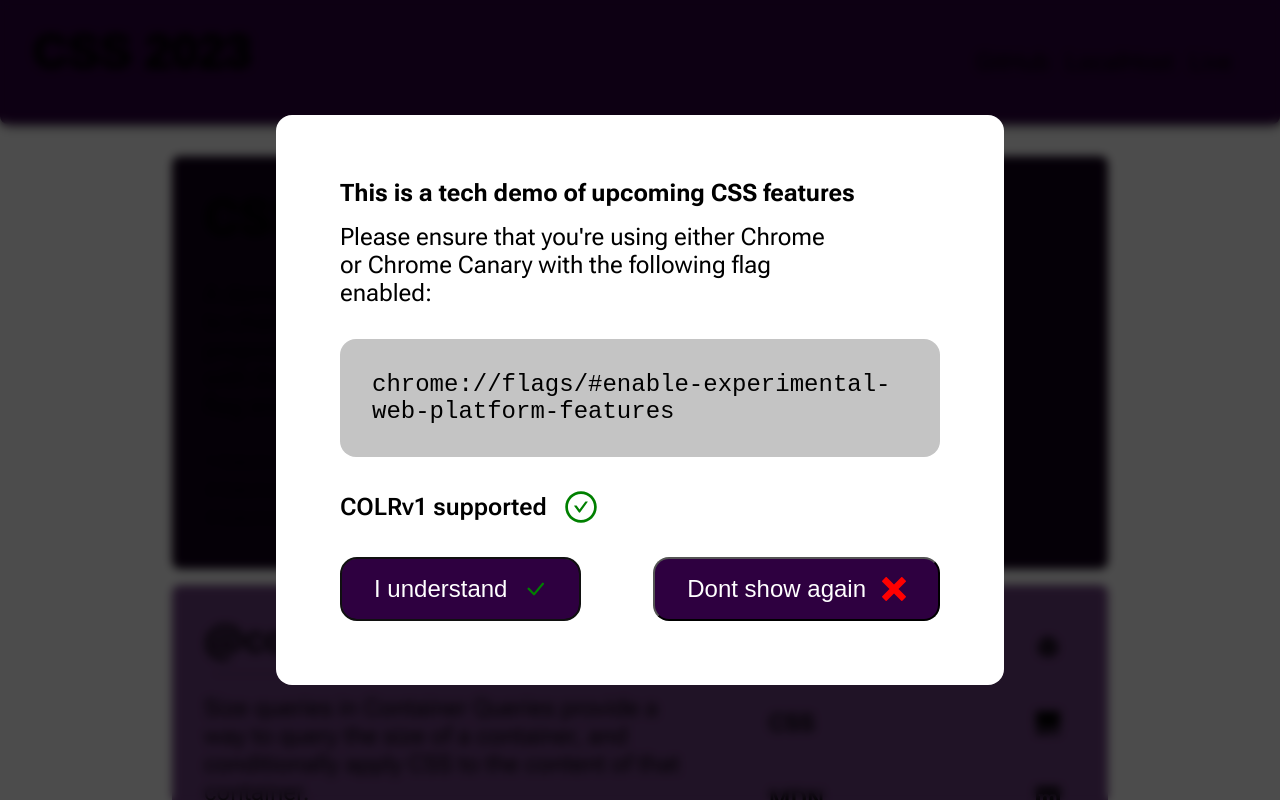
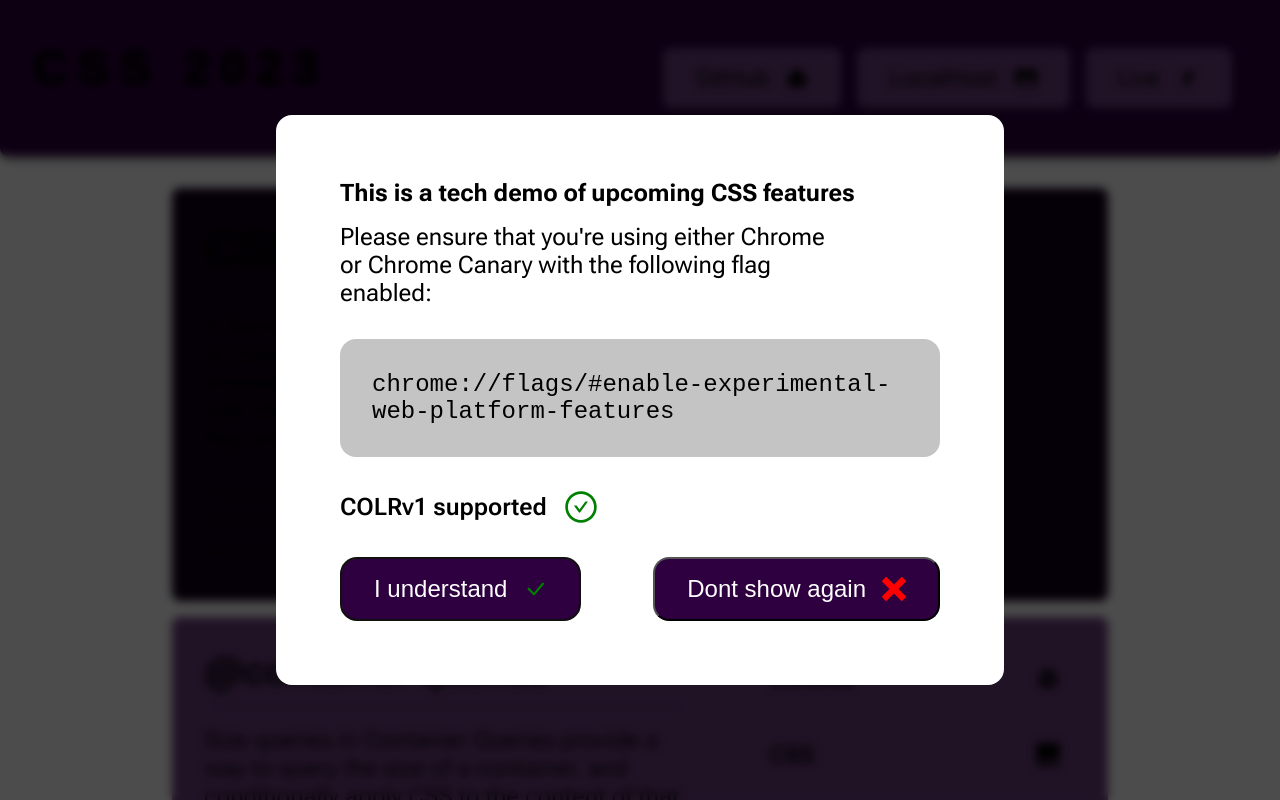
Before and after one commit to gotpop/css-2023, a Next.js app: page / in a window 1280 px wide. Shown: the top 800 px of the page. Built offline with nearby package versions, Linux system fonts and the light colour scheme; a web font is replaced by a local one.

Commit message:
Nav buttons

```diff
--- a/src/components/Header/Header.module.css
+++ b/src/components/Header/Header.module.css
@@ -21,5 +21,15 @@
   & a {
     display: inline-flex;
     margin: 0 0 0 calc(var(--padding) / 2);
+    gap: 1rem;
+    align-items: center;
+    background: var(--hwb-grape-3);
+    padding: 1rem 2rem;
+    border-radius: var(--radius);
+    transition: background-color .4s ease;
+
+    &:hover {
+      background-color: var(--accent);
+    }
   }
 }
--- a/src/components/Header/index.tsx
+++ b/src/components/Header/index.tsx
@@ -1,17 +1,29 @@
 import Link from 'next/link'
 import * as React from 'react'
+import { TfiGithub } from 'react-icons/tfi'
+import { GoZap } from 'react-icons/go'
+import { AiFillHome } from 'react-icons/ai'
 import styles from './Header.module.css'
 
 export default function Header() {
   return (
     <header className={styles.header}>
-      <Link className='logo' href="/">
-        <h1 >CSS 2023</h1>
+      <Link className="logo" href="/">
+        <h1>CSS 2023</h1>
       </Link>
       <nav className={styles.nav}>
-        <a href="https://github.com/gotpop/ui-system">GitHub</a>
-        <a href="http://localhost:3000">LocalHost</a>
-        <a href="https://ui-system-gold.vercel.app/">Live</a>
+        <a href="https://github.com/gotpop/ui-system">
+          <span>GitHub</span>
+          <AiFillHome />
+        </a>
+        <a href="http://localhost:3000">
+          <span>LocalHost</span>
+          <TfiGithub />
+        </a>
+        <a href="https://ui-system-gold.vercel.app/">
+          <span>Live</span>
+          <GoZap />
+        </a>
       </nav>
     </header>
   )
--- a/src/components/SelectMenu/SelectMenu.module.css
+++ b/src/components/SelectMenu/SelectMenu.module.css
@@ -1,15 +1,17 @@
 .menu::part(button) {
-  color: var(--hwb-grape-4);
+  color: var(--hwb-grape-5);
   background-color: var(--white);
   padding: 1rem 3rem;
   border-radius: 5px;
+  font-weight: 600;
+  font-size: var(--size-l-1);
 }
 
 .menu::part(listbox) {
   padding: 20px;
   margin-top: 5px;
   border: 1px solid var(--white);
-  border-radius: 5px;
+  border-radius: var(--radius);
 }
 
 .menu {
@@ -25,7 +27,7 @@
     cursor: pointer;
 
     &:hover {
-      scale: 1.1;
+      scale: 1.05;
     }
   }
 }
--- a/src/styles/logo.css
+++ b/src/styles/logo.css
@@ -7,5 +7,6 @@
     height: 55px;
     margin: 0 0 0 1rem;
     padding: 0;
+    letter-spacing: .6rem;
   }
 }
```
